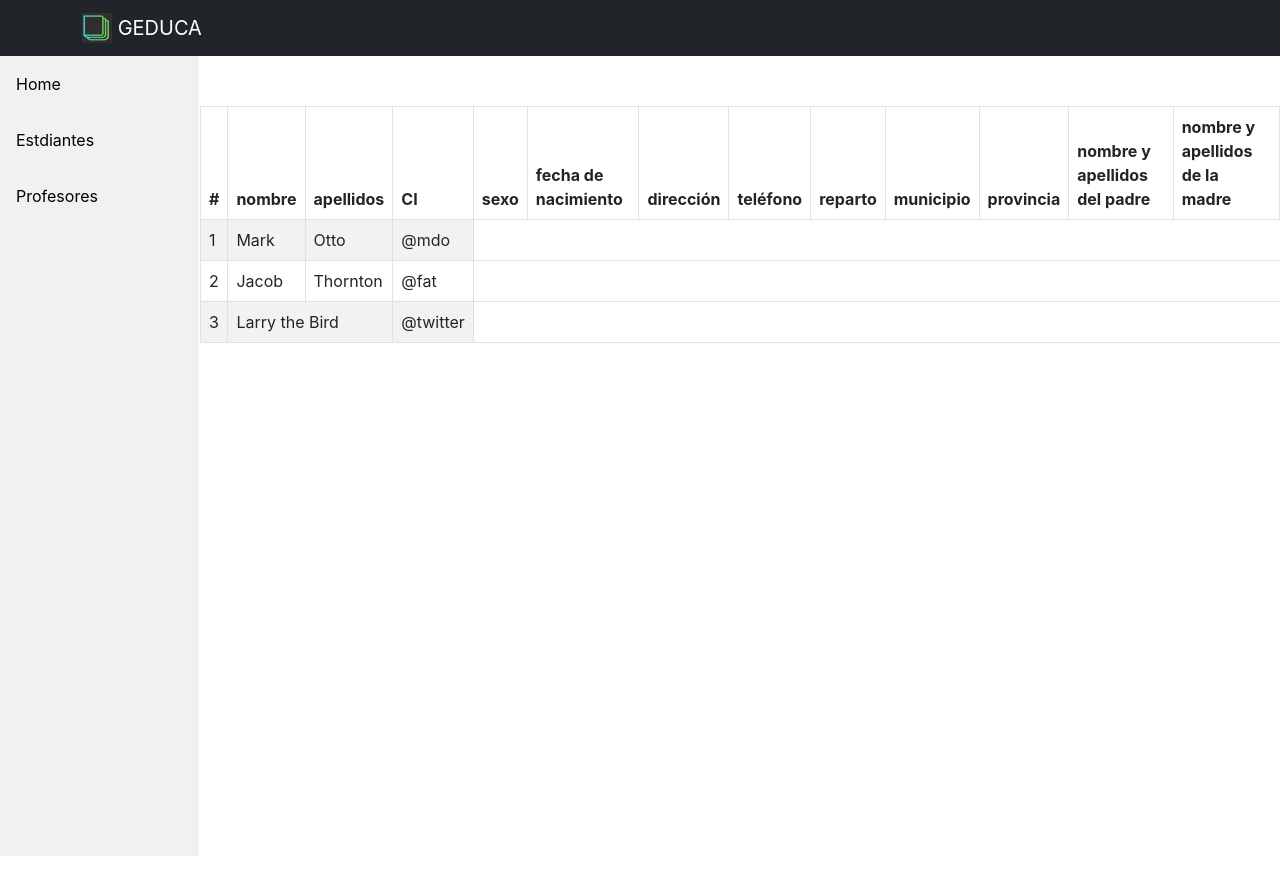
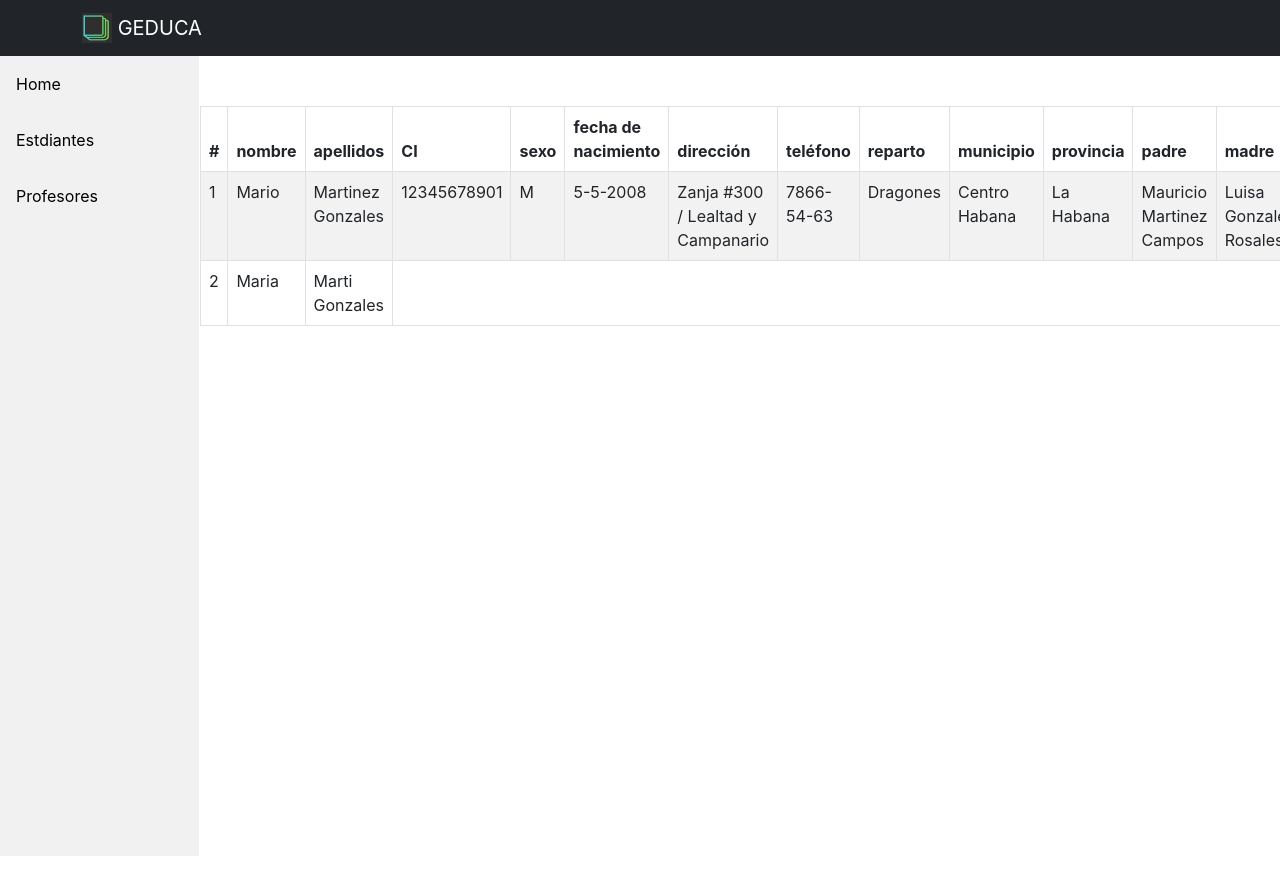
Before and after one commit to aliceklopkova/gestionESBU, a React (Create React App) app: page /estudiante in a window 1280 px wide. Shown: the top 894 px of the page. Built offline with nearby package versions, Linux system fonts and the light colour scheme.

Commit message:
componente Customtable.jsx modificado para ser generico.

```diff
--- a/src/components/Atributostabla.jsx
+++ b/src/components/Atributostabla.jsx
@@ -4,6 +4,9 @@ function AtributoTabla(props){
     return(
         <th>{props.name}</th>
     );
+
+
+
 }
 
 
--- a/src/components/Contenidotabla.jsx
+++ b/src/components/Contenidotabla.jsx
@@ -1,8 +1,14 @@
 import React from 'react';
 
 function ContenidoTabla(props){
+    console.log(props)
     return(
-        <td>{props.name}</td>
+        <tr>
+            {Object.values(props).map((valor)=>(
+                <td>{valor}</td>
+            ))}
+        </tr>
+
     );
 }
 export default ContenidoTabla;
--- a/src/components/Customtable.jsx
+++ b/src/components/Customtable.jsx
@@ -1,39 +1,32 @@
-import React from 'react';
+import React, {useState} from 'react';
 import Table from 'react-bootstrap/Table';
 import './Customtable.css';
 import AtributoTabla from "./Atributostabla";
-import estudianteAtributo from "../estudianteAtributos";
+import ContenidoTabla from "./Contenidotabla";
+import tableFieldDescription from "../data/tableFieldDescription";
 
-
-function BasicTable(props) {
+function BasicTable({atributos, data}) {
+    let count = 0;
+    var caracter = "#";
     return (
         <div className={'tablesize'}>
-         <Table striped bordered hover>
+            <Table striped bordered hover responsive>
                 <thead>
                 <tr>
-          {estudianteAtributo.map(atributo => (
-              <AtributoTabla name={atributo}/>
-          ))}
+                    <th>{caracter}</th>
+                    {atributos.map(atributo => (
+                                <AtributoTabla name={tableFieldDescription[atributo]}/>
+                            )
+                    )}
                 </tr>
                 </thead>
                 <tbody>
-        <tr>
-          <td>1</td>
-          <td>Mark</td>
-          <td>Otto</td>
-          <td>@mdo</td>
-        </tr>
-        <tr>
-          <td>2</td>
-          <td>Jacob</td>
-          <td>Thornton</td>
-          <td>@fat</td>
-        </tr>
-        <tr>
-          <td>3</td>
-          <td colSpan={2}>Larry the Bird</td>
-          <td>@twitter</td>
-        </tr>
+                {data.map((item) => {
+                    count += 1
+                    return (
+                        <ContenidoTabla count={count} {...item}/>
+                    )
+                })}
                 </tbody>
             </Table>
         </div>
--- /dev/null
+++ b/src/data/tableFieldDescription.js
@@ -0,0 +1,15 @@
+const tableFieldDescription={
+     nombre: "nombre",
+    apellidos: "apellidos",
+    CI: "CI",
+    sexo: "sexo",
+    fecha_nacimiento: "fecha de nacimiento",
+    direccion: "dirección",
+    telefono: "teléfono",
+    reparto: "reparto",
+    municipio: "municipio",
+    provincia: "provincia",
+    nombre_padre: "padre",
+    nombre_madre: "madre",
+}
+export default tableFieldDescription;
--- a/src/estudianteAtributos.js
+++ b/src/estudianteAtributos.js
@@ -1,3 +1,3 @@
-const estudianteAtributo = ["#", "nombre", "apellidos","CI", "sexo", "fecha de nacimiento", "dirección", "teléfono", "reparto", "municipio", "provincia", "nombre y apellidos del padre", "nombre y apellidos de la madre"];
+const estudianteAtributo = [ "#","nombre", "apellidos","CI", "sexo", "fecha de nacimiento", "dirección", "teléfono", "reparto", "municipio", "provincia", "nombre y apellidos del padre", "nombre y apellidos de la madre"];
 
 export default estudianteAtributo;
--- a/src/estudianteDato.js
+++ b/src/estudianteDato.js
@@ -1,8 +1,8 @@
 const estudianteDato = [
     {
-        CI: "12345678901",
         nombre: "Mario",
         apellidos: "Martinez Gonzales",
+        CI: "12345678901",
         sexo: "M",
         fecha_nacimiento: "5-5-2008",
         direccion: "Zanja #300 / Lealtad y Campanario",
@@ -12,6 +12,10 @@ const estudianteDato = [
         provincia: "La Habana",
         nombre_padre: "Mauricio Martinez Campos",
         nombre_madre: "Luisa Gonzalez Rosales",
+    },
+    {
+        nombre: "Maria",
+        apellidos: "Marti Gonzales"
     }
 ];
 export default estudianteDato;
--- /dev/null
+++ b/src/models/estudiante.js
@@ -0,0 +1,15 @@
+const EstudianteModel = {
+    nombre: "",
+    apellidos: "",
+    CI: "",
+    sexo: "",
+    fecha_nacimiento: "",
+    direccion: "",
+    telefono: "",
+    reparto: "",
+    municipio: "",
+    provincia: "",
+    nombre_padre: "",
+    nombre_madre: "",
+}
+export default EstudianteModel;
--- a/src/routes/index.js
+++ b/src/routes/index.js
@@ -1,7 +1,13 @@
 import Estadistica from "../components/Estadistica";
 import BasicExample from "../components/Customtable";
-export const authRoutes=[
-    {path:"/",page: <Estadistica/>},
-    {path:"/estudiante",page: <BasicExample model={"estudiante"}/>}
+import estudianteDato from "../estudianteDato";
+import estudianteAtributo from "../estudianteAtributos";
+import BasicTable from "../components/Customtable";
+import Estudiante from "../models/estudiante";
+import EstudianteModel from "../models/estudiante";
+
+export const authRoutes = [
+    {path: "/", page: <Estadistica/>},
+    {path: "/estudiante", page: <BasicTable atributos={Object.keys(EstudianteModel)} data={estudianteDato}/>}
 ];
-export const publicRoutes=[];
+export const publicRoutes = [];
```
Also changed, not shown: src/components/Reglontabla.jsx (deleted, +0 -13 lines), src/models/profesor.js (added). Lines whose indentation alone changed are shown as unchanged.
